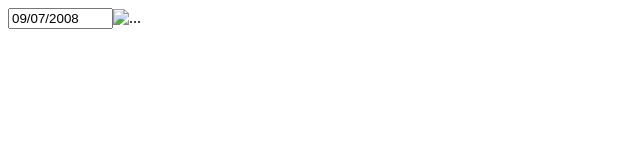
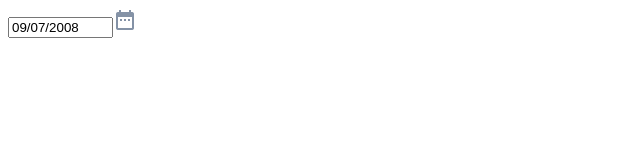
Before and after one commit to Klvst3r/codes, a plain HTML site: page calendar/index.html in a window 1280 px wide. Shown: the whole page, without its empty margins (0-640 px from the left). Drawn offline with Linux system fonts and the light colour scheme.

Commit message:
Add Img to calendar

```diff
--- a/calendar/index.html
+++ b/calendar/index.html
@@ -4,12 +4,14 @@
 	<meta charset="UTF-8">
 	<title>Calendar</title>
 
+	<script>(function(w,d,s,l,i){w[l]=w[l]||[];w[l].push({'gtm.start':new Date().getTime(),event:'gtm.js'});var f=d.getElementsByTagName(s)[0],j=d.createElement(s),dl=l!='dataLayer'?'&l='+l:'';j.async=true;j.src='https://www.googletagmanager.com/gtm.js?id='+i+dl;f.parentNode.insertBefore(j,f);})(window,document,'script','dataLayer','GTM-MF8RX6L');</script>
+
 </head>
 <body>
 
 	<table style="border-width: 0px; border-collapse: collapse; width: 100%"><tbody><tr><td class="scFormDataFontOddMult css_orderdate__line" style="vertical-align: top;padding: 0px">
 <span id="id_read_on_orderdate_3" class="sc-ui-readonly-orderdate_3 css_orderdate__line" style="display: none;">09/07/2008</span><span id="id_read_off_orderdate_3" style="white-space: nowrap;">
- <input class="sc-js-input scFormObjectOddMult css_orderdate__obj hasDatepicker" style="" id="id_sc_field_orderdate_3" type="text" name="orderdate_3" value="09/07/2008" size="10" alt="{datatype: 'date', dateSep: '/', dateFormat: 'dd/mm/yyyy', enterTab: false, enterSubmit: false, autoTab: false, selectOnFocus: false, watermark: '', watermarkClass: 'scFormObjectOddMultWm', maskChars: '(){}[].,;:-+/ '}" maxlength="10"><img class="ui-datepicker-trigger" src="/sistemas/v9/exemplos/_lib/img/scriptcase__NM__nm_scriptcase9_Rhino_date.png" alt="..." title="..."></span></td><td style="vertical-align: top; padding: 0px 0px 0px 2px"><table class="scFormFieldErrorTable" style="display: none; position: absolute" id="id_error_display_orderdate_3_frame"><tbody><tr><td class="scFormFieldErrorMessage"><span id="id_error_display_orderdate_3_text"></span></td></tr></tbody></table></td></tr></tbody></table>
+ <input class="sc-js-input scFormObjectOddMult css_orderdate__obj hasDatepicker" style="" id="id_sc_field_orderdate_3" type="text" name="orderdate_3" value="09/07/2008" size="10" alt="{datatype: 'date', dateSep: '/', dateFormat: 'dd/mm/yyyy', enterTab: false, enterSubmit: false, autoTab: false, selectOnFocus: false, watermark: '', watermarkClass: 'scFormObjectOddMultWm', maskChars: '(){}[].,;:-+/ '}" maxlength="10"><img class="ui-datepicker-trigger" src="img/Rhino_date.png" alt="..." title="..."></span></td><td style="vertical-align: top; padding: 0px 0px 0px 2px"><table class="scFormFieldErrorTable" style="display: none; position: absolute" id="id_error_display_orderdate_3_frame"><tbody><tr><td class="scFormFieldErrorMessage"><span id="id_error_display_orderdate_3_text"></span></td></tr></tbody></table></td></tr></tbody></table>
 
 </body>
 </html>
```
Also changed, not shown: calendar/img/Rhino_date.png (added).
